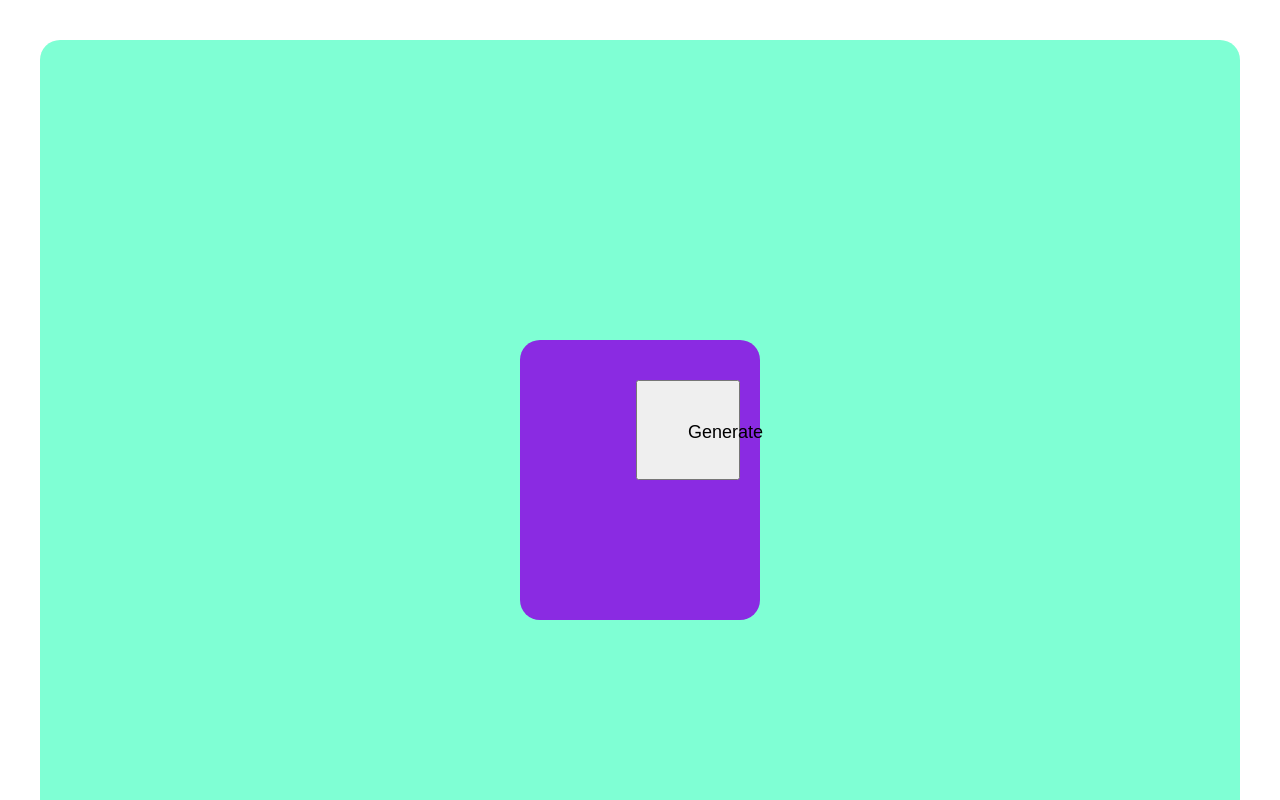
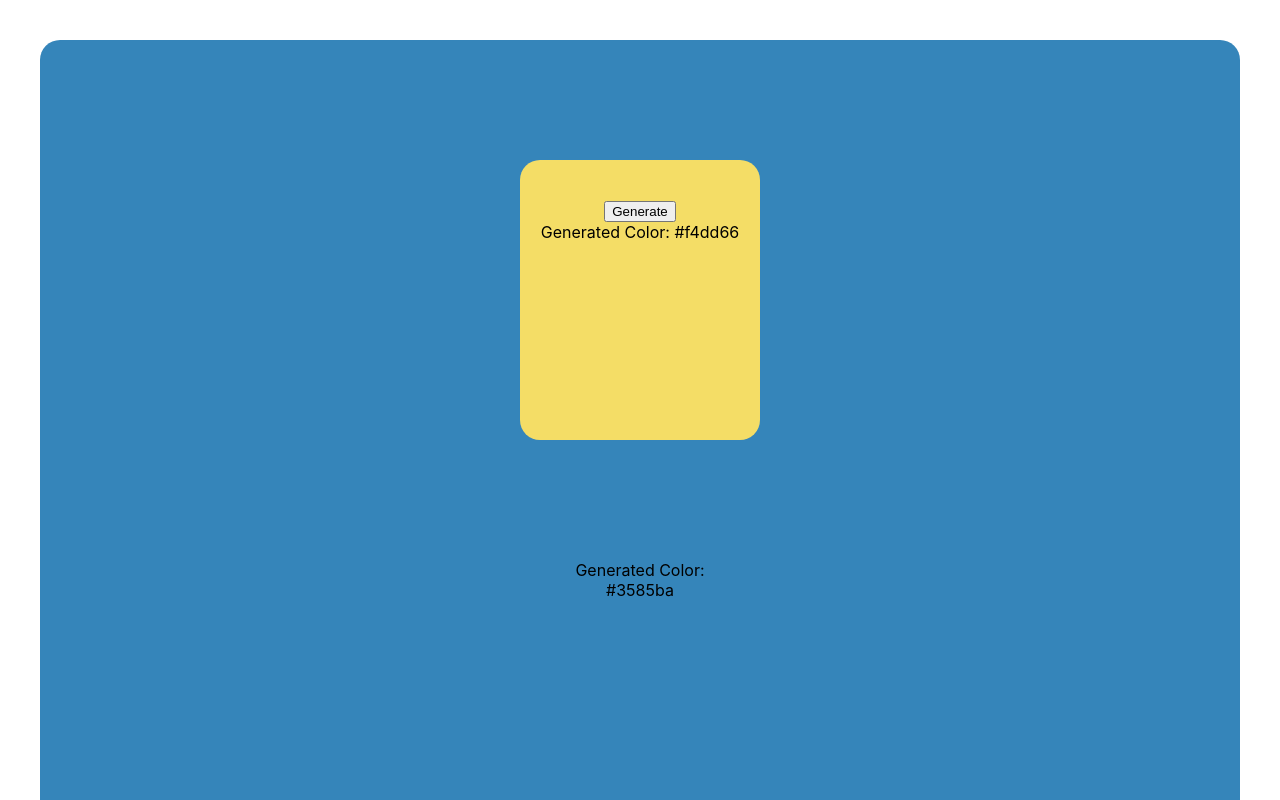
Before and after one commit to CamilaFenzl/react-random-color-generator, a React app: page / in a window 1280 px wide. Shown: the top 800 px of the page. Built offline with nearby package versions, Linux system fonts and the light colour scheme; the HTML template or start-up script is replaced by a standard one.

Commit message:
first commit

```diff
--- a/src/App.css
+++ b/src/App.css
@@ -8,11 +8,10 @@
   justify-content: center;
   border-radius: 20px;
   display: flex;
+  flex-direction: column;
 }
 
 .App > div {
-
-  background-color: blueviolet;
   padding: 40px 20px;
   margin: 40px;
   border-radius: 20px;
@@ -20,19 +19,3 @@
   height: 200px;
   text-align: center;
 }
-
-button {
-  padding: 40px 50px 40px 50px;
-  float: right;
-  font-size: large;
-  height: 100px;
-  width: 100px;
-  justify-self: center;
-}
-
-input {
-  margin-left: 10px;
-  justify-content: center;
-  align-items: center;
-  margin-top: 10px;
-}
--- a/src/App.js
+++ b/src/App.js
@@ -3,13 +3,19 @@ import randomColor from 'randomcolor';
 import React,{ useState } from 'react';
 
 export default function App(){
-  const [color, setColor] = useState(randomColor);
-  const [inputColor, setInputColor] = useState();
+  const [color1, setColor1] = useState(randomColor());
+  const [color2, setColor2] = useState(randomColor());
+  function generate(){
+    setColor1(randomColor());
+    setColor2(randomColor());
+  }
   return (
-    <div className="App">
-    <div>
-    <button onClick={() => setColor(randomColor())}>Generate</button>
-    </div>
+    <div className="App" style={{backgroundColor: color1}} >
+      <div style={{backgroundColor: color2}} >
+        <button onClick={() => generate()}>Generate</button>
+        <div>Generated Color: {color2}</div>
+      </div>
+      <div>Generated Color: {color1}</div>
     </div>
     );
 }
```
Also changed, not shown: public/logo192.png (deleted), public/logo512.png (deleted), public/robots.txt (deleted).
